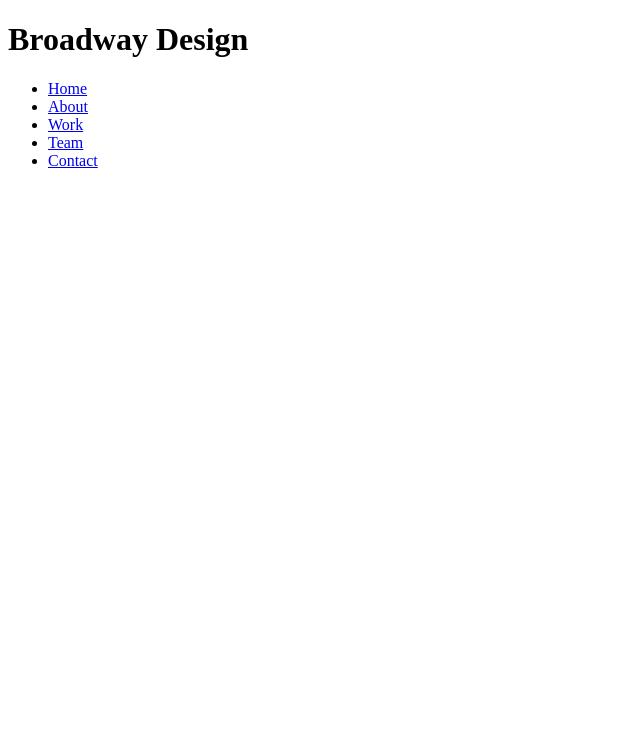
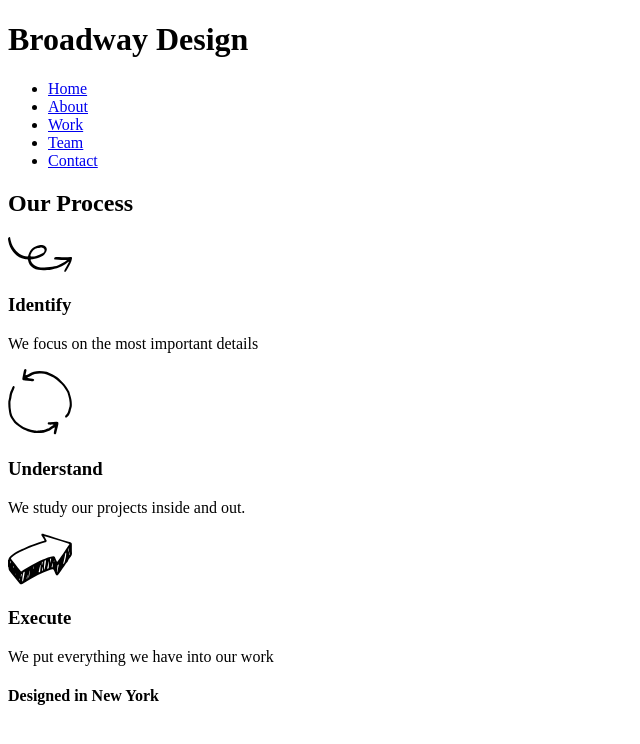
Before and after one commit to zachpreo/broadway, a plain HTML site: page index.html in a window 1280 px wide. Shown: the whole page, without its empty margins (0-640 px from the left). Drawn offline with Linux system fonts and the light colour scheme.

Commit message:
completed initial Process HTML

```diff
--- a/index.html
+++ b/index.html
@@ -10,14 +10,43 @@
     <!--Header-->
 
     <div>
+
       <h1>Broadway Design</h1>
       <ul>
-        <li><a href="#">Home</li>
-        <li><a href="#">About</li>
-        <li><a href="#">Work</li>
-        <li><a href="#">Team</li>
-        <li><a href="#">Contact</li>
+        <li><a href="#">Home</a></li>
+        <li><a href="#">About</a></li>
+        <li><a href="#">Work</a></li>
+        <li><a href="#">Team</a></li>
+        <li><a href="#">Contact</a></li>
       </ul>
+
+    </div>
+
+    <!--Process-->
+
+    <div>
+
+      <h2>Our Process</h2>
+      <p>
+        <img src="./resources/images/identify.svg" alt="curly arrow">
+      </p>
+      <h3>Identify</h3>
+      <p>We focus on the most important details</p>
+      <p>
+        <img src="./resources/images/understand.svg" alt="circle with arrows">
+      </p>
+      <h3>Understand</h3>
+      <p>We study our projects inside and out.</p>
+      <p>
+        <img src="./resources/images/execute.svg" alt="arrow">
+      </p>
+      <h3>Execute</h3>
+      <p>We put everything we have into our work</p>
+      <h4>Designed in New York<h4>
+
+    </div>
+
+
 
   </body>
 </html>
```
Also changed, not shown: resources/images/execute.svg (added), resources/images/identify.svg (added), resources/images/understand.svg (added).
